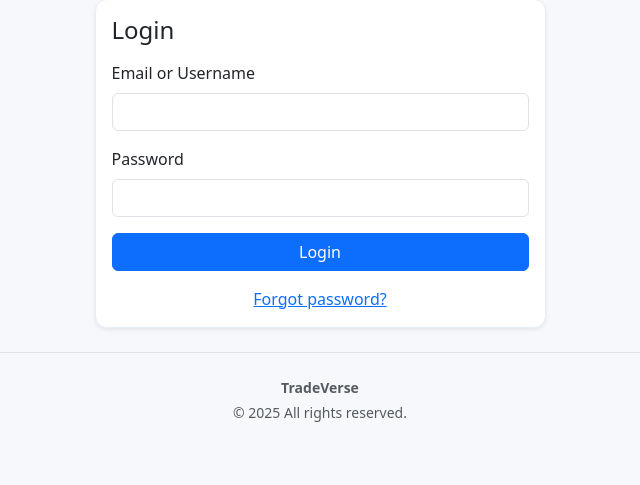
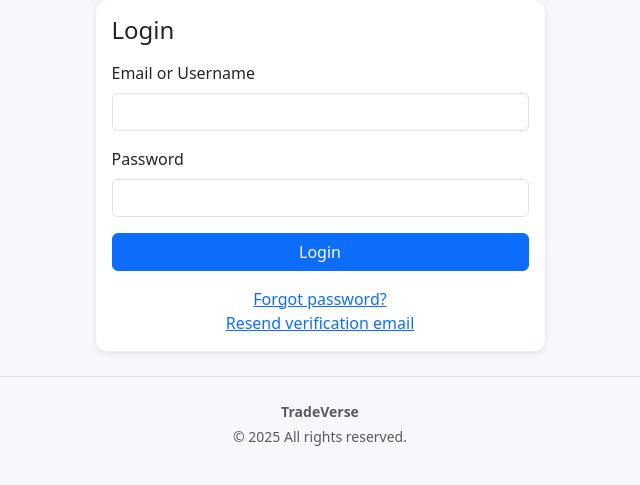
Before and after one commit to samusdtt/trade-verse, a Flask app: page /auth/login in a window 1280 px wide. Shown: the part 82-567 px from the top of the page, without its empty margins (320-960 px from the left). Run offline with Flask 3, Linux system fonts and the light colour scheme.

Commit message:
Add complete email verification system

```diff
--- a/tradeverse/auth/routes.py
+++ b/tradeverse/auth/routes.py
@@ -26,11 +26,39 @@ def signup():
 			flash("Username or email already exists.", "warning")
 			return render_template("auth/signup.html")
 
-		user = User(username=username, email=email, name=full_name)
+		# Generate verification token
+		verification_token = secrets.token_urlsafe(32)
+
+		user = User(username=username, email=email, name=full_name, email_verification_token=verification_token)
 		user.set_password(password)
 		db.session.add(user)
 		db.session.commit()
-		flash("Account created. Please log in.", "success")
+
+		# Send verification email
+		try:
+			verify_url = url_for('auth.verify_email', token=verification_token, _external=True)
+			msg = Message(
+				"Verify Your Email - TradeVerse",
+				sender=current_app.config['MAIL_DEFAULT_SENDER'],
+				recipients=[email]
+			)
+			msg.body = f"""
+Hello {full_name or username},
+
+Welcome to TradeVerse! Please verify your email address by clicking the link below:
+
+{verify_url}
+
+If you didn't create this account, you can safely ignore this email.
+
+Best regards,
+TradeVerse Team
+"""
+			mail.send(msg)
+			flash("Account created! Please check your email to verify your account.", "success")
+		except Exception as e:
+			flash("Account created but verification email failed. Please contact support.", "warning")
+
 		return redirect(url_for("auth.login"))
 
 	return render_template("auth/signup.html")
@@ -45,6 +73,11 @@ def login():
 		user = User.query.filter((User.username == identifier) | (User.email == identifier)).first()
 		if not user or not user.check_password(password):
 			flash("Invalid credentials.", "danger")
+			return render_template("auth/login.html")
+
+		# Check if email is verified
+		if not user.email_verified:
+			flash("Please verify your email before logging in. Check your inbox or request a new verification email.", "warning")
 			return render_template("auth/login.html")
 
 		login_user(user)
@@ -132,3 +165,66 @@ TradeVerse Team
 		return render_template("auth/forgot_password.html")
 
 	return render_template("auth/forgot_password.html")
+
+
+@auth_bp.route("/verify-email/<token>")
+def verify_email(token):
+	user = User.query.filter_by(email_verification_token=token).first()
+
+	if user:
+		user.email_verified = True
+		user.email_verification_token = None  # Clear the token
+		db.session.commit()
+		flash("Email verified successfully! You can now log in.", "success")
+	else:
+		flash("Invalid or expired verification link.", "danger")
+
+	return redirect(url_for("auth.login"))
+
+
+@auth_bp.route("/resend-verification", methods=["GET", "POST"])
+def resend_verification():
+	if request.method == "POST":
+		email = request.form.get("email", "").strip().lower()
+
+		if not email:
+			flash("Please enter your email address.", "danger")
+			return render_template("auth/resend_verification.html")
+
+		user = User.query.filter_by(email=email).first()
+		if user and not user.email_verified:
+			# Generate new verification token
+			verification_token = secrets.token_urlsafe(32)
+			user.email_verification_token = verification_token
+			db.session.commit()
+
+			# Send new verification email
+			try:
+				verify_url = url_for('auth.verify_email', token=verification_token, _external=True)
+				msg = Message(
+					"Verify Your Email - TradeVerse",
+					sender=current_app.config['MAIL_DEFAULT_SENDER'],
+					recipients=[email]
+				)
+				msg.body = f"""
+Hello {user.name or user.username},
+
+Please verify your email address by clicking the link below:
+
+{verify_url}
+
+If you didn't request this, you can safely ignore this email.
+
+Best regards,
+TradeVerse Team
+"""
+				mail.send(msg)
+				flash("Verification email sent! Please check your inbox.", "success")
+			except Exception as e:
+				flash("Failed to send verification email. Please try again.", "danger")
+		else:
+			flash("Email not found or already verified.", "warning")
+
+		return render_template("auth/resend_verification.html")
+
+	return render_template("auth/resend_verification.html")
--- a/tradeverse/models.py
+++ b/tradeverse/models.py
@@ -21,6 +21,8 @@ class User(UserMixin, db.Model):
 	password_hash = db.Column(db.String(255), nullable=False)
 	bio = db.Column(db.Text, nullable=True)
 	is_admin = db.Column(db.Boolean, default=False)
+	email_verified = db.Column(db.Boolean, default=False)
+	email_verification_token = db.Column(db.String(100), nullable=True)
 	created_at = db.Column(db.DateTime, default=datetime.utcnow)
 	posts = db.relationship("Post", backref="author", lazy=True)
 
--- a/tradeverse/templates/auth/login.html
+++ b/tradeverse/templates/auth/login.html
@@ -18,6 +18,8 @@
 				</form>
 				<div class="mt-3 text-center">
 					<a href="{{ url_for('auth.forgot_password') }}">Forgot password?</a>
+					<br>
+					<a href="{{ url_for('auth.resend_verification') }}">Resend verification email</a>
 				</div>
 			</div>
 		</div>
```
Also changed, not shown: tradeverse/templates/auth/resend_verification.html (added, +32 -0 lines).
